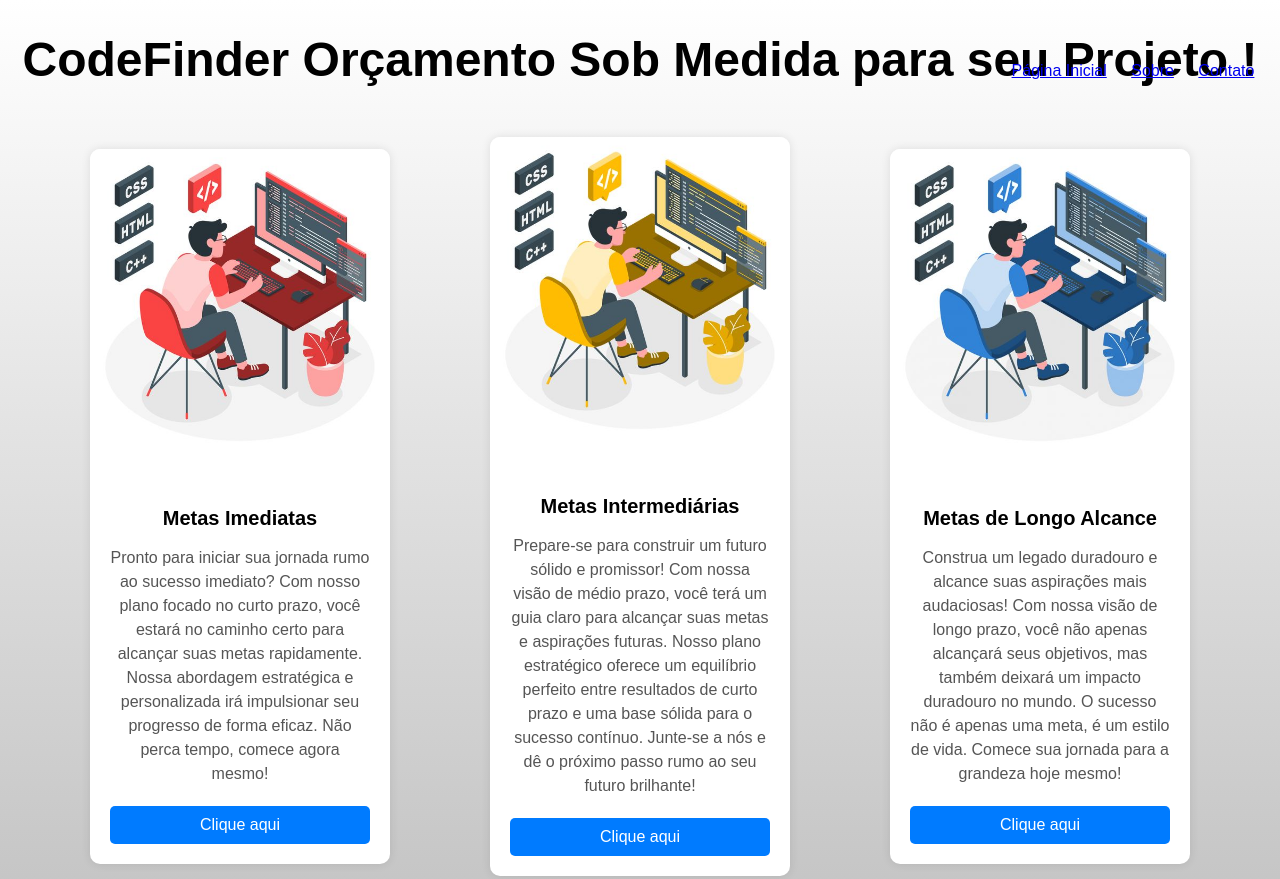
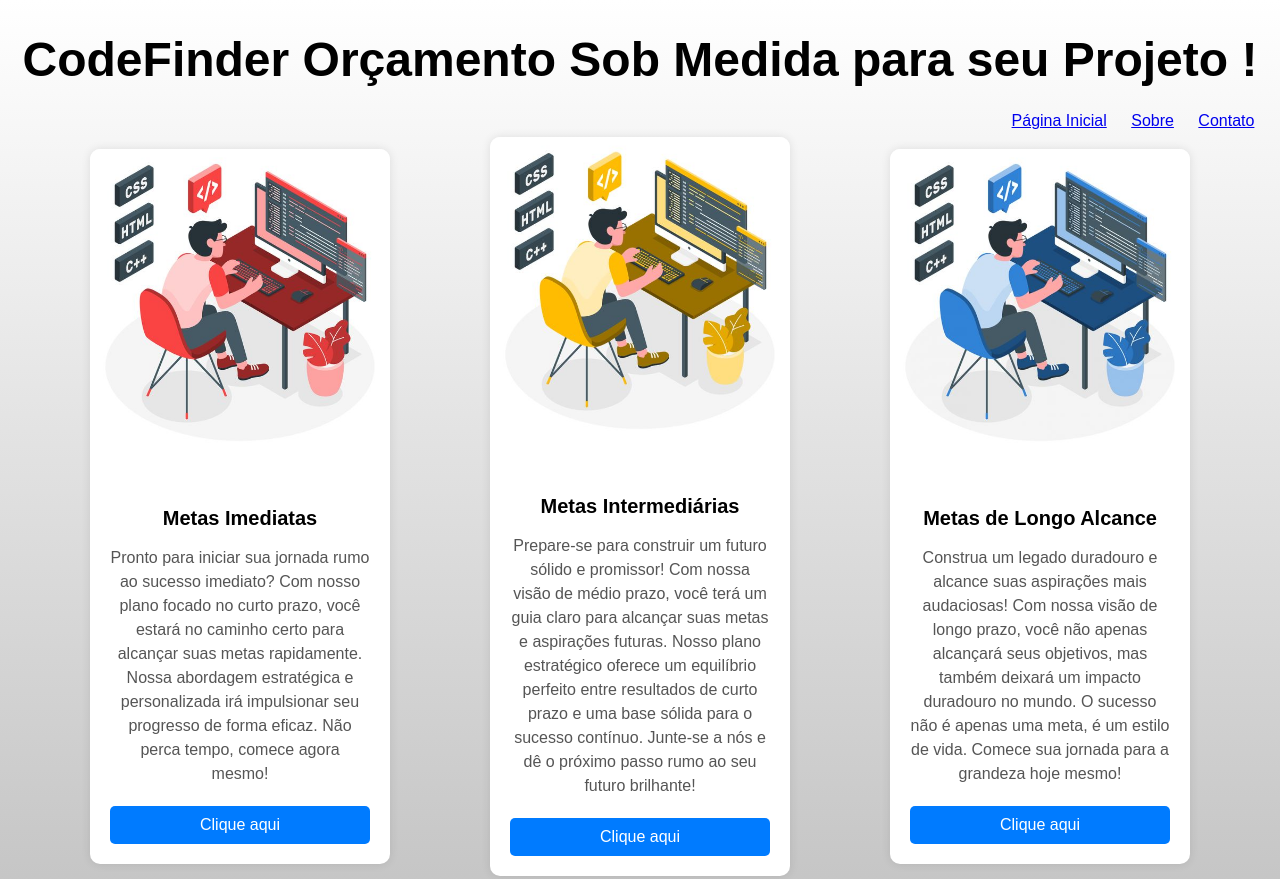
Before and after one commit to AxellFidelix/CodeFinder, a plain HTML site: page index.html in a window 1280 px wide. Shown: the top 879 px of the page. Drawn offline with Linux system fonts and the light colour scheme.

Commit message:
Atualizar o main.css

```diff
--- a/main.css
+++ b/main.css
@@ -21,7 +21,7 @@
     position: absolute;
     top: 2%;
     right: 2%;
-    padding-top: 30px;
+    margin-top: 80px;
 }
 /*Estilos para o rodapé da pagina */
 .roda {
```
